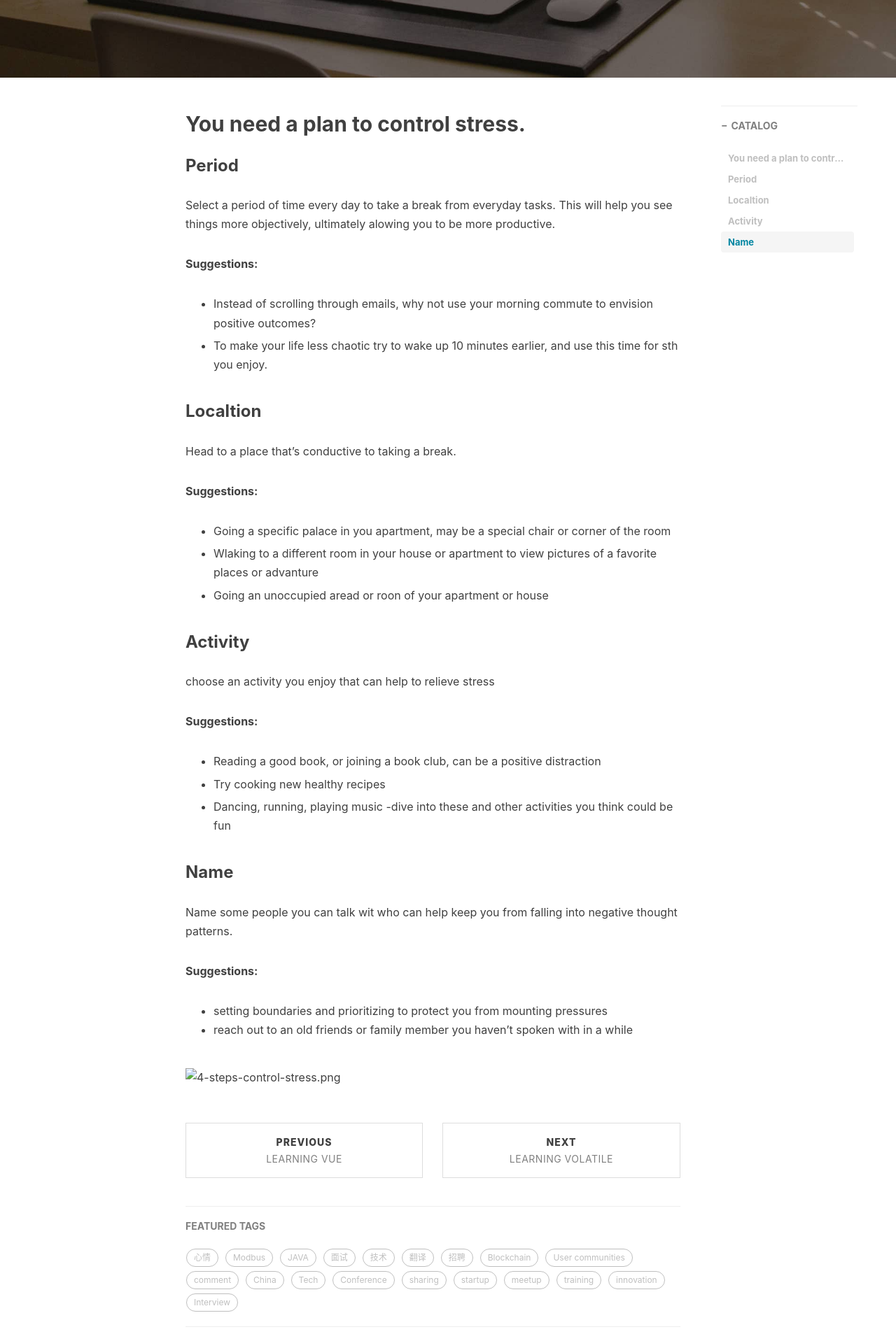
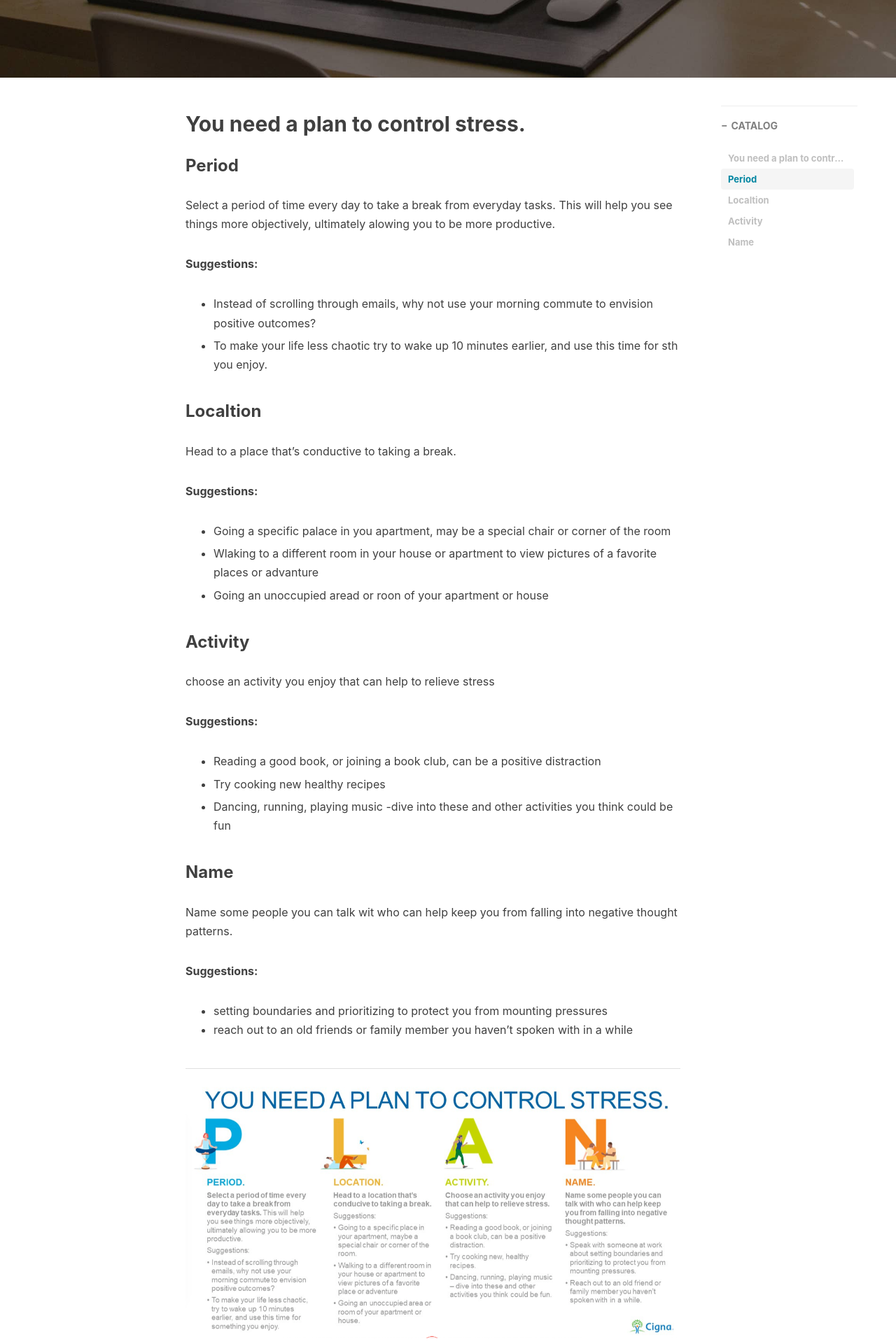
Before and after one commit to freerambo/freerambo.github.io, a Jekyll site: the page built from _posts/2020-05-25-Stress-control.markdown, in a window 1280 px wide. Shown: the part 346-2263 px from the top of the page at 70% size. Built offline with Jekyll 4.4.1, drawn with Linux system fonts in a browser that asks for light colours; nearby versions of some CDN libraries; comment, search, counter and statistics services are not loaded.

Commit message:
update img url

```diff
--- a/_posts/2020-05-25-Stress-control.markdown
+++ b/_posts/2020-05-25-Stress-control.markdown
@@ -61,4 +61,4 @@
  - reach out to an old friends or family member you haven't spoken with in a while
 
 
-![4-steps-control-stress.png](img/post/4-steps-control-stress.png)
+![4-steps-control-stress.png](https://freerambo.github.io/img/post/4-steps-control-stress.png)
```
